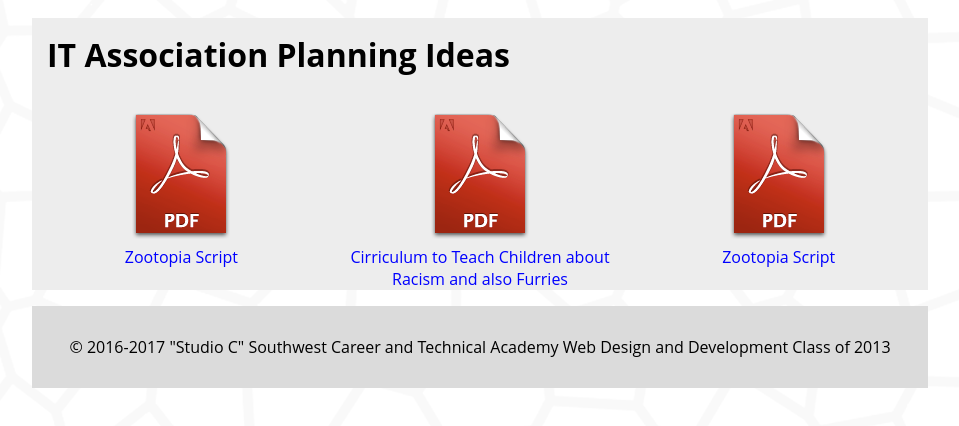
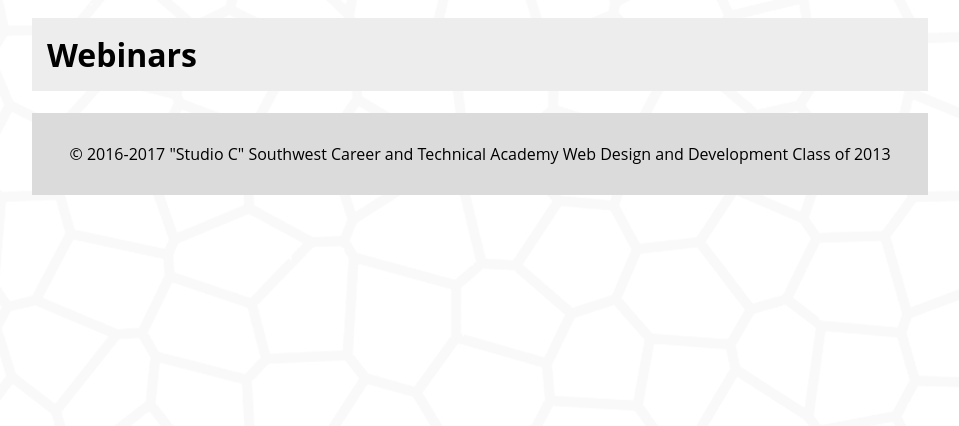
Before and after one commit to Studio-C-2017/ACTE, a plain HTML site: page webinars.html in a window 1280 px wide. Shown: the part 112-538 px from the top of the page, without its empty margins (160-1119 px from the left). Drawn offline with Linux system fonts and the light colour scheme.

Commit message:
Remove info from webinar

```diff
--- a/assets/css/style.css
+++ b/assets/css/style.css
@@ -227,13 +227,13 @@
 /*================
 planning ideas styles
 ================*/
-#planning-ideas-container, #webinars-container {
+#planning-ideas-container {
     display: flex;
     justify-content: space-around;
     flex-wrap: wrap;
 }
 
-.planning-idea-link, .webinar-link {
+.planning-idea-link {
     display: block;
     text-align: center;
     flex-grow: 1;
@@ -242,7 +242,7 @@
     text-decoration: none;
 }
 
-.planning-idea-link:hover, .webinar-link:hover {
+.planning-idea-link:hover {
     color: purple;
 }
 
--- a/webinars.html
+++ b/webinars.html
@@ -21,23 +21,7 @@
         </nav>
 
         <main id="bodyMain">
-            <h1>IT Association Planning Ideas</h1>
-            <div id="webinars-container">
-                <a href="assets/pdf/zootopia.pdf" class="   webinar-link">
-                    <img src="assets/img/pdf_icon.png" />
-                    <div class="webinar-title">Zootopia Script</div>
-                </a>
-
-                <a href="assets/pdf/zootopia.pdf" class="webinar-link">
-                    <img src="assets/img/pdf_icon.png" />
-                    <div class="webinar-title">Cirriculum to Teach Children about Racism and also Furries</div>
-                </a>
-
-                <a href="assets/pdf/zootopia.pdf" class="webinar-link">
-                    <img src="assets/img/pdf_icon.png" />
-                    <div class="webinar-title">Zootopia Script</div>
-                </a>
-            </div>
+            <h1>Webinars</h1>
 
         </main>
 
```
Also changed, not shown: officers.html (+1 -1 lines), planning-ideas.html (+5 -0 lines).
